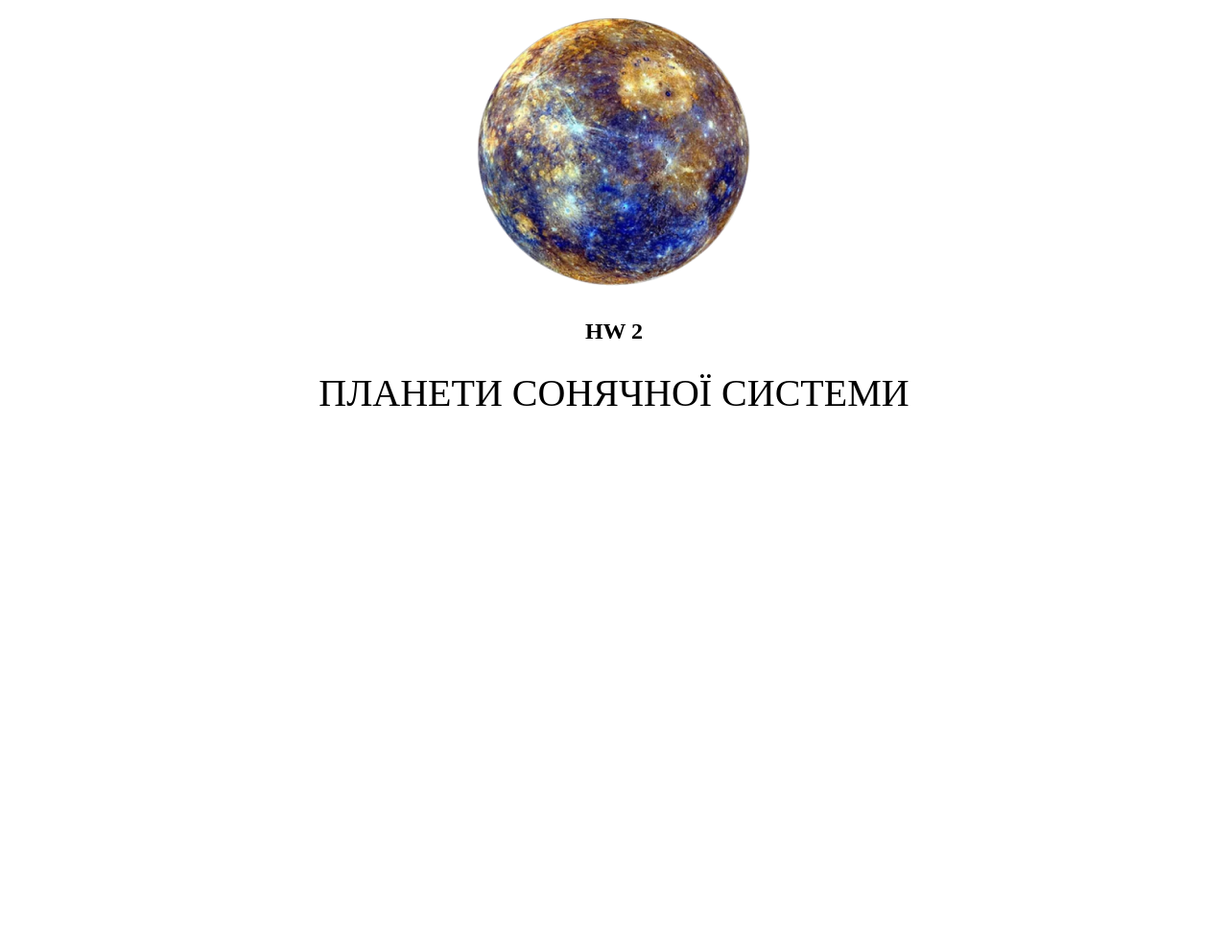
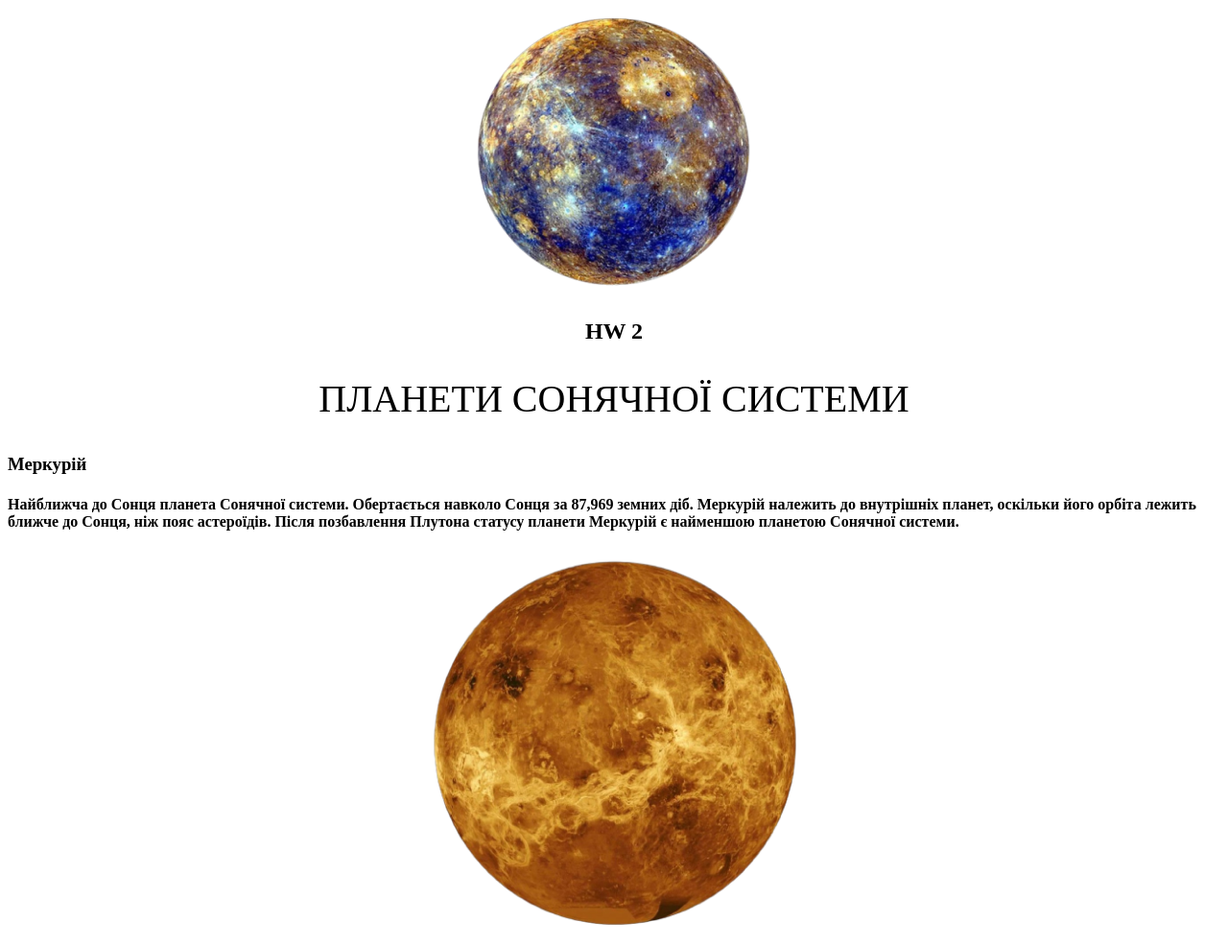
Before and after one commit to Yaroslav-Pogynajko/Pogynajko_Yaroslav, a plain HTML site: page Robota2/Robota3/First.html in a window 1280 px wide. Shown: the whole page at 96% size. Before the commit the page ends 800 px from the top, so only its background shows below. Drawn offline with Linux system fonts and the light colour scheme.

Commit message:
first commit

```diff
--- a/Robota2/Robota3/First.html
+++ b/Robota2/Robota3/First.html
@@ -7,17 +7,37 @@
 </head>
 <body>
 <link rel="stylesheet" href="first.css">
-<section>
+<section class=".center.content.">
+    <div >
   <img src="image/меркурій.png" alt="mercury">
+   </div>
 </section>
 
-
+ <Section class="right.content">
     <h2>
         HW 2
     </h2>
     <h1>
         ПЛАНЕТИ СОНЯЧНОЇ СИСТЕМИ
     </h1>
+ </Section>
+ <section class="left.content">
+    <h3>
+        Меркурій
+    </h3>
+    <div class="container">
+    <h4>
+        Найближча до Сонця планета Сонячної системи. Обертається навколо Сонця за 87,969 земних діб. Меркурій належить до внутрішніх планет, оскільки його орбіта лежить ближче до Сонця, ніж пояс астероїдів. Після позбавлення Плутона статусу планети Меркурій є найменшою планетою Сонячної системи.
+    </h4>
+</div>
+ </section>
+ <section class="left">
+    <div>
+        <img src="image/венера.png" alt="Venera">
+
+    </div>
+ </section>
+
 
 </body>
 </html>
--- a/Robota2/Robota3/first.css
+++ b/Robota2/Robota3/first.css
@@ -12,3 +12,16 @@ h2{
    section{
     text-align: center;
    }
+
+h3{
+    text-align: left;
+}
+h4{
+    text-align: left;
+}
+div {
+text-align: center;
+}
+left{
+    text-align: left;
+}
```
Also changed, not shown: Robota2/First.html (+1 -0 lines), Robota2/Robota3/image/Group 1.png (added), Robota2/Robota3/image/Rectangle 1.png (added), Robota2/Robota3/image/drinks.png (added), Robota2/Robota3/image/food.png (added), Robota2/Robota3/image/sweet.png (added), Robota2/Robota3/image/венера.png (added), Robota2/Robota3/image/земля.png (added), Robota2/Robota3/image/марс.png (added), Robota2/Robota3/image/нептун.png (added), Robota2/Robota3/image/сатурн.png (added), Robota2/Robota3/image/уран.png (added), Robota2/Robota3/image/юпітер.png (added).
